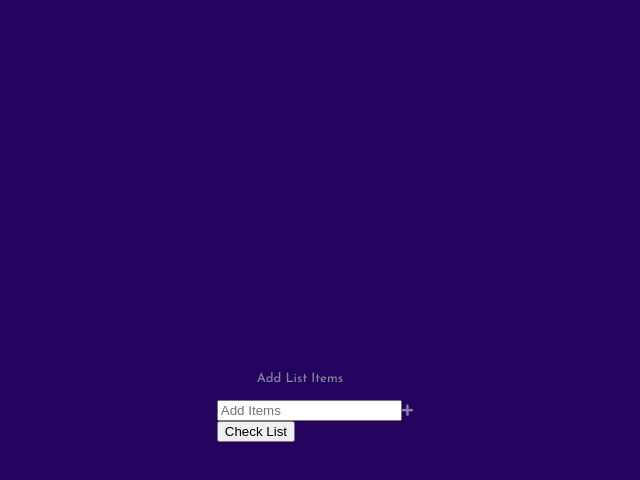
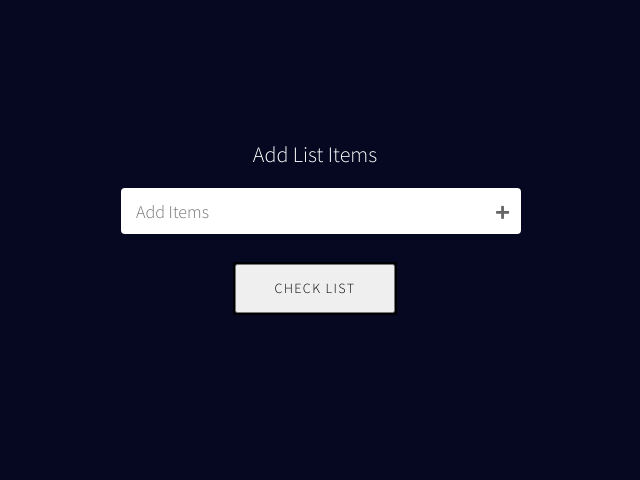
Before and after one commit to Alihaiderizvi/redux-todo-app, a React (Create React App) app: page / in a window 1280 px wide. Shown: the top 480 px of the page, without its empty margins (325-965 px from the left). Built offline with nearby package versions, Linux system fonts and the light colour scheme.

Commit message:
Phase 9: Ui Complete ~ v.01

```diff
--- a/src/components/todo.css
+++ b/src/components/todo.css
@@ -1,94 +1,228 @@
-@import url("https://fonts.googleapis.com/css2?family=Josefin+Sans:wght@300;500&display=swap");
+@import url("https://fonts.googleapis.com/css2?family=Source+Sans+Pro:wght@300&display=swap");
 
-body {
-	font-family: "Josefin Sans", sans-serif;
-	font-size: 13px;
-	font-weight: 400;
-	color: #8184a1;
-	line-height: 1.3;
-	background: #23035e;
+* {
+	margin: 0;
+	padding: 0;
+	box-sizing: border-box;
+	font-family: "Source Sans Pro", sans-serif;
 }
+
+html {
+	font-size: 62.5%;
+}
+
 .main-div {
-	width: 100%;
-	height: 100vh;
+	min-height: 100vh;
+	background: #060822;
 	display: flex;
 	justify-content: center;
-	align-items: center;
-	flex-direction: column;
+	/* align-items: center; */
 }
-h4 {
-	margin-top: 0;
-	margin-bottom: 20px;
-	font-family: "Josefin Sans", sans-serif;
+
+.child-div {
+	text-align: center;
+	margin-top: 12rem;
 }
-a:link,
-a:visited {
-	transition: color 0.15s ease 0s, border-color 0.15s ease 0s,
-		background-color 0.15s ease 0s;
+
+.child-div figure img {
+	width: 10rem;
+	height: 8rem;
 }
+
+.child-div figure figcaption {
+	color: #fff;
+	font-size: 2.2rem;
+	padding-top: 2rem;
+	text-transform: capitalize;
+}
+
+input {
+	/* display: block; */
+	min-width: 40rem;
+	height: 3.4rem;
+	padding: 2rem 1.2rem;
+	font-size: 1.8rem;
+	line-height: 1.42857143;
+	margin-top: 2rem;
+	color: rgb(58, 57, 57);
+	background-color: #fff;
+	background-image: none;
+	border: 0.1rem solid #ccc;
+	border-radius: 0.4rem;
+	-webkit-box-shadow: inset 0 0.1rem 0.1rem rgb(0 0 0 / 8%);
+	box-shadow: inset 0 0.1rem 0.1rem rgb(0 0 0 / 8%);
+	transition: border-color ease-in-out 0.15s, box-shadow ease-in-out 0.15s;
+}
+
+input,
+input:focus,
+input:active,
+input:active:focus {
+	border: none;
+	padding: 2.3rem 1.5rem;
+	outline: none;
+}
+input {
+	-webkit-box-shadow: none;
+	box-shadow: none;
+	-webkit-transition: all 0.2s linear;
+	transition: all 0.2s linear;
+}
+input:focus {
+	-webkit-box-shadow: 0 0 1.5rem rgba(0, 0, 0, 0.2);
+	box-shadow: 0 0 1.5rem rgba(0, 0, 0, 0.2);
+}
+
+/*  Please Subscribe to ThapaTechnical Youtube Channel
+/* Click Here: https://www.youtube.com/thapatechnical  */
+
+.todo-btn {
+	width: 5rem;
+	display: flex;
+	justify-content: space-around;
+}
+
+.fa {
+	margin-left: -2.5rem;
+	cursor: pointer;
+	pointer-events: auto;
+	z-index: 10;
+	background-color: #fff;
+	background-image: none;
+	color: #666;
+	-webkit-transition: color 0.15s linear;
+	transition: color 0.15s linear;
+	font-size: 2rem;
+}
+.fa:hover {
+	color: rgb(47, 214, 122);
+}
+
+.fa-plus:before {
+	content: "\f067";
+	font-size: 1.5rem;
+}
+
+.showItems {
+	margin-top: 3rem;
+	text-align: center;
+}
+
 .eachItem {
+	background: #fff;
+	padding: 1.2rem 1rem;
+	border-radius: 0.5rem;
+	margin-bottom: 0.7rem;
+	margin-left: 1rem;
+	min-width: 40rem;
+	word-break: break-word;
+	background: rgb(85, 41, 220);
 	display: flex;
-	align-items: center;
 	justify-content: space-between;
-	padding: 0 5px;
-	background: #f4f4f4;
-	margin: 5px 0;
-}
-.container {
-	display: flex;
-	width: 100%;
-	height: 90vh;
-	flex-direction: column;
-	justify-content: center;
 	align-items: center;
 }
-.quantity {
-	display: flex;
-	align-items: center;
-	justify-content: center;
-	padding: 0;
+
+.eachItem:hover {
+	background: rgb(249, 249, 252);
+	color: rgb(85, 41, 220);
 }
-.quantity__minus,
-.quantity__plus {
-	display: block;
-	width: 32px;
-	height: 33px;
-	margin: 0;
-	background: #dee0ee;
-	text-decoration: none;
-	text-align: center;
-	line-height: 33px;
-	font-size: 20px;
-}
-.quantity__minus:hover,
-.quantity__plus:hover {
-	background: #575b71;
+
+.showItems .eachItem h3 {
+	padding-left: 1rem;
+	font-size: 1.6rem;
 	color: #fff;
 }
-.quantity__minus {
-	border-radius: 3px 0 0 3px;
+
+.fa-trash-alt,
+.fa-edit {
+	/* margin-left: -2.5rem; */
+	cursor: pointer;
+	pointer-events: auto;
+	z-index: 10;
+	color: rgb(251, 251, 251);
+	-webkit-transition: color 0.15s linear;
+	transition: color 0.15s linear;
+	font-size: 2rem;
 }
-.quantity__plus {
-	border-radius: 0 3px 3px 0;
+
+.addItems .fa-edit {
+	color: rgb(47, 214, 122);
 }
-.quantity__input {
-	width: 42px;
-	height: 29px;
-	margin: 0;
-	padding: 0;
-	text-align: center;
-	border-top: 2px solid #dee0ee;
-	border-bottom: 2px solid #dee0ee;
-	border-left: 1px solid #dee0ee;
-	border-right: 2px solid #dee0ee;
-	background: #fff;
-	color: #8184a1;
+
+.fa-edit {
+	margin-left: -3.5rem;
 }
-.quantity__minus:link,
-.quantity__plus:link {
-	color: #8184a1;
+
+/*  Please Subscribe to ThapaTechnical Youtube Channel
+/* Click Here: https://www.youtube.com/thapatechnical  */
+
+.eachItem:hover .fa-trash-alt {
+	color: rgb(214, 47, 61);
 }
-.quantity__minus:visited,
-.quantity__plus:visited {
+
+.eachItem:hover .fa-edit {
+	color: rgb(100, 214, 47);
+}
+
+.eachItem:hover h3 {
+	color: rgb(85, 41, 220);
+}
+
+.btn {
+	letter-spacing: 0.1em;
+	cursor: pointer;
+	font-size: 14px;
+	font-weight: 400;
+	line-height: 45px;
+	max-width: 160px;
+	position: relative;
+	text-decoration: none;
+	text-transform: uppercase;
+	width: 100%;
+}
+.btn:hover {
+	text-decoration: none;
+}
+
+.effect04 {
+	--uismLinkDisplay: var(--smLinkDisplay, inline-flex);
+	display: var(--uismLinkDisplay);
+	color: #000;
+	outline: solid 2px #000;
+	position: relative;
+	transition-duration: 0.4s;
+	overflow: hidden;
+}
+
+.effect04::before,
+.effect04 span {
+	margin: 0 auto;
+	transition-timing-function: cubic-bezier(0.86, 0, 0.07, 1);
+	transition-duration: 0.4s;
+}
+
+.effect04:hover {
+	background-color: rgb(85, 41, 220);
+}
+
+.effect04:hover span {
+	-webkit-transform: translateY(-400%) scale(-0.1, 20);
+	transform: translateY(-400%) scale(-0.1, 20);
+}
+
+.effect04::before {
+	content: attr(data-sm-link-text);
 	color: #fff;
+	position: absolute;
+	left: 0;
+	right: 0;
+	margin: auto;
+	-webkit-transform: translateY(500%) scale(-0.1, 20);
+	transform: translateY(500%) scale(-0.1, 20);
 }
+
+.effect04:hover::before {
+	letter-spacing: 0.05em;
+	-webkit-transform: translateY(0) scale(1, 1);
+	transform: translateY(0) scale(1, 1);
+}
```
